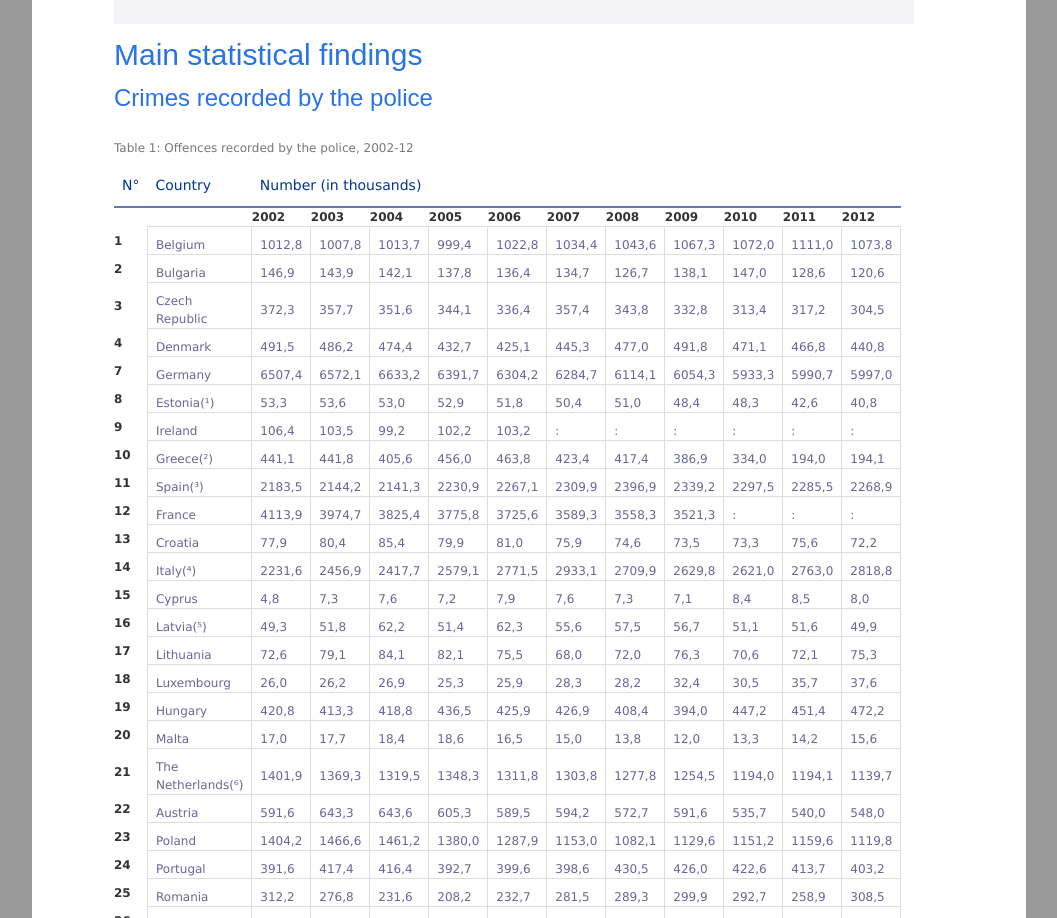
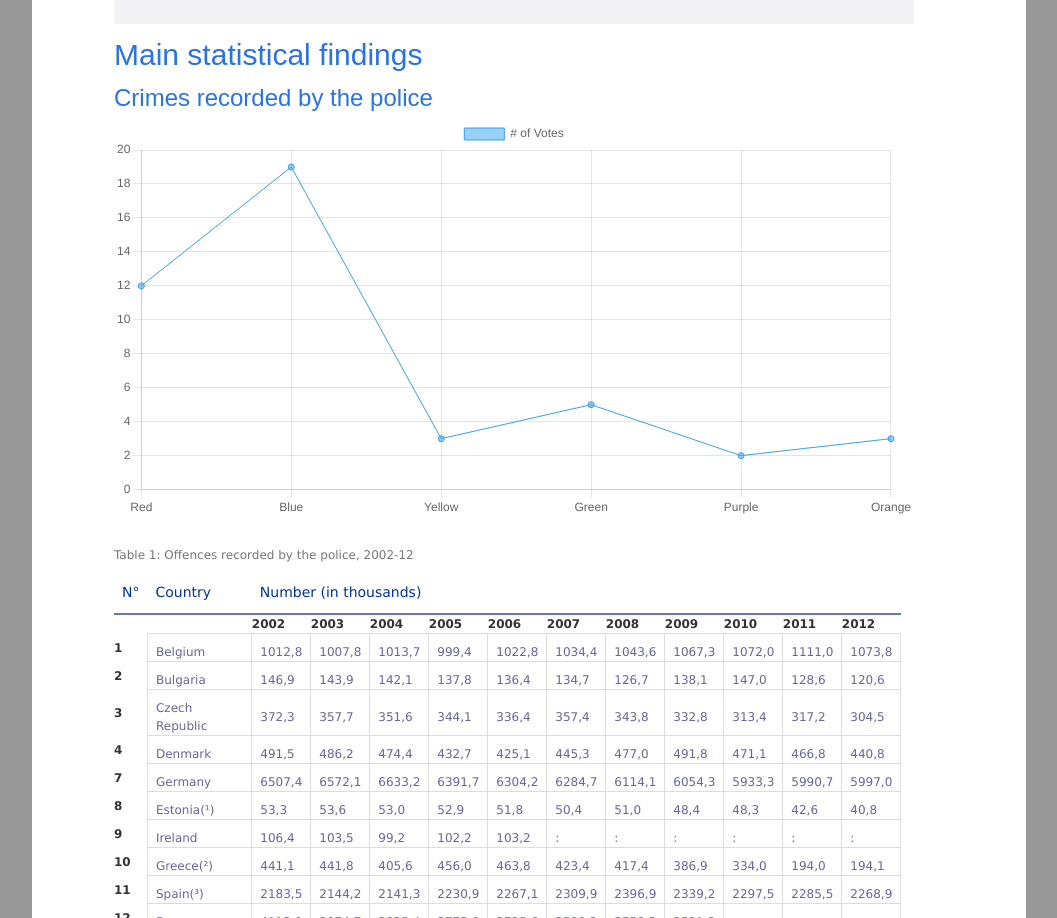
Before and after one commit to MarineVH/js-datavisualisation-challenge, a website: page index.html in a window 1280 px wide. Shown: the part 997-1915 px from the top of the page, without its empty margins (111-1168 px from the left). Drawn offline with nearby package versions, Linux system fonts and the light colour scheme; a web font is replaced by a local one.

Commit message:
line graphique

```diff
--- a/index.html
+++ b/index.html
@@ -27,6 +27,8 @@
   <link rel="stylesheet" href="./assets/font-awesome.min.css">
   <link rel="stylesheet" href="./assets/statexpflat.css">
   <link rel="stylesheet" href="./assets/statexpflat-grid.css">
+
+  <script src="https://cdn.jsdelivr.net/npm/chart.js"></script>
 
   <style>
     a:lang(ar),
--- a/main.js
+++ b/main.js
@@ -1,17 +1,15 @@
-let table1 = document.getElementById("table1").innerHTML;
-let offences = table1.getElementsByTagName("td").innerHTML;
+let table1 = document.getElementById("table1");
+let offences = table1.getElementsByTagName("td");
 
-let table2 = document.getElementById("table2").innerHTML;
-let prisonpopulation = table2.getElementsByTagName("td").innerHTML;
+let table2 = document.getElementById("table2");
+let prisonpopulation = table2.getElementsByTagName("td");
 
-const canvascontainer = {
-    <div class="canvas-container">
-}
+const canvas = document.createElement("canvas");
 
-insertAdjacentHTML("afterend", canvascontainer)
+table1.parentNode.insertBefore(canvas, table1);
 
-new Chart(table1, {
-    type: 'bar',
+new Chart(canvas, {
+    type: 'line',
     data: {
       labels: ['Red', 'Blue', 'Yellow', 'Green', 'Purple', 'Orange'],
       datasets: [{
```
